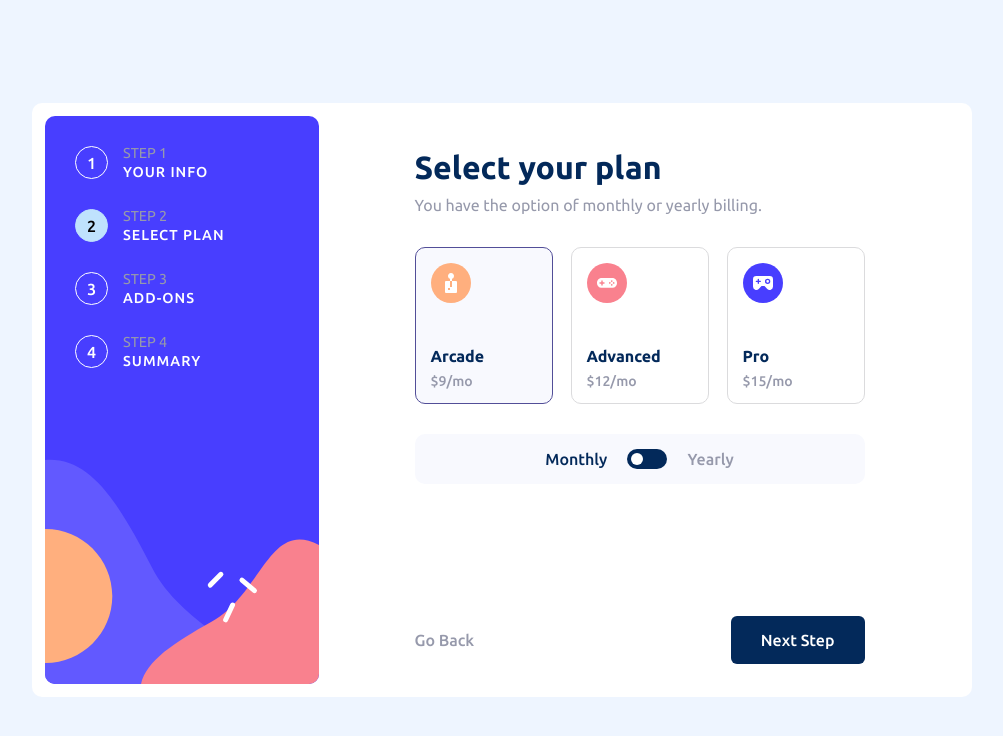
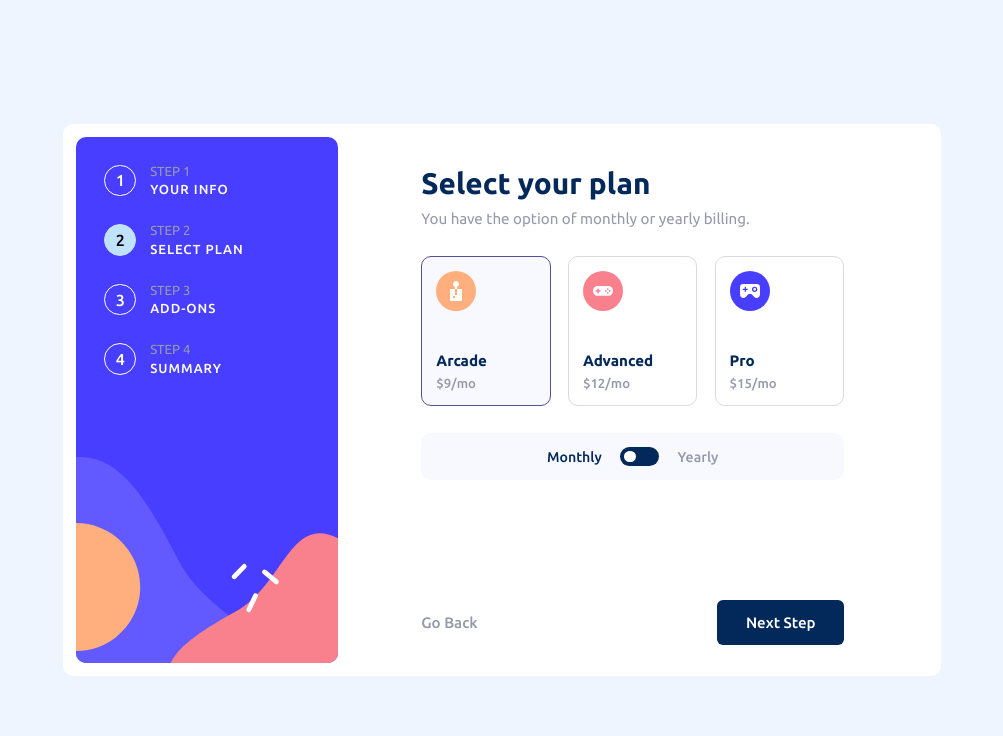
Before and after one commit to EscapismValery/multi-step-form, a React (Create React App) app: page /#/step2 in a window 1280 px wide. Shown: the top 736 px of the page, without its empty margins (138-1141 px from the left). Built offline with nearby package versions, Linux system fonts and the light colour scheme.

Commit message:
Отзывчивость для экранов от 768px до 1440px

```diff
--- a/src/App.scss
+++ b/src/App.scss
@@ -16,34 +16,53 @@
 /* ----------- Контейнер со всем содержимым ----------- */
 .cardform {
 	display: flex;
-	width: 940px;
+	@include adaptive("width", 940, 500, "px");
 	background-color: #fff;
 	border-radius: 10px;
 	padding: 13px;
+	@media screen and (max-width: 767px) {
+		flex-direction: column;
+		background-color: transparent;
+	}
 	&__container {
 		display: flex;
 		flex-direction: column;
 		justify-content: space-between;
-		width: 450px;
+		@include adaptive("width", 450, 260, "px");
+		// width: 450px;
 		margin: 20px auto;
+		@include adaptive("margin-top", 20, 10, "px");
+		@include adaptive("margin-bottom", 20, 10, "px");
+		@media screen and (max-width: 767px) {
+			background-color: #fff;
+		}
 	}
 }
 /* ----------- Контейнер боковой навигации ----------- */
 .sidebar {
-	width: 275px;
-	height: 568px;
-	padding: 30px;
-	background: url("./images/bg-sidebar-desktop.svg") no-repeat;
+	@include adaptive("width", 275, 180, "px");
+	@include adaptive("height", 568, 280, "px");
+	// width: 275px;
+	// height: 568px;
+	@include adaptive("padding", 30, 16, "px");
+	// padding: 30px;
+	background: url("./images/bg-sidebar-desktop.svg") no-repeat 50% 50%;
+	background-size: cover;
+	border-radius: 10px;
 }
 .step {
 	display: flex;
 	align-items: center;
-	gap: 15px;
-	margin-bottom: 30px;
+	// gap: 15px;
+	@include adaptive("gap", 15, 8, "px");
+	@include adaptive("margin-bottom", 30, 15, "px");
+	// margin-bottom: 30px;
 	color: #fff;
 	&__number {
-		width: 33px;
-		height: 33px;
+		@include adaptive("width", 33, 24, "px");
+		@include adaptive("height", 33, 24, "px");
+		// width: 33px;
+		// height: 33px;
 		display: flex;
 		justify-content: center;
 		align-items: center;
@@ -57,12 +76,14 @@
 		color: #000;
 	}
 	&__text {
-		height: 33px;
+		@include adaptive("height", 33, 22, "px");
+		// height: 33px;
 		display: flex;
 		flex-direction: column;
 		justify-content: space-between;
 		text-transform: uppercase;
-		font-size: 0.9em;
+		// font-size: 0.9em;
+		@include adaptive("font-size", 14, 8, "px");
 		line-height: 1;
 	}
 	&__id {
@@ -88,48 +109,63 @@
 		height: 100%;
 	}
 	&__title {
-		margin-top: 15px;
-		margin-bottom: 10px;
+		@include adaptive("margin-top", 15, 5, "px");
+		@include adaptive("margin-bottom", 10, 5, "px");
+		// margin-top: 15px;
+		// margin-bottom: 10px;
 		font-family: Ubuntu-Bold;
-		font-size: 32px;
+		@include adaptive("font-size", 32, 16, "px");
+		// font-size: 32px;
 		color:#03295A;
 	}
 	&__text {
 		color: #9699AB;
 		font-family: Ubuntu-Regular;
-		font-size: 16px;
+		@include adaptive("font-size", 16, 10, "px");
+		// font-size: 16px;
 		line-height: 1.5;
-		margin-bottom: 30px;
+		@include adaptive("margin-bottom", 30, 2, "px");
+		// margin-bottom: 30px;
 	}
 	&__content {
 		display: flex;
 		flex-direction: column;
-		gap: 25px;
+		@include adaptive("gap", 25, 10, "px");
+		// gap: 25px;
 	}
 	/* --- Стили для label и input на 1 странице --- */
 	&__label {
 		display: flex;
 		flex-direction: column;
-		gap: 10px;
+		@include adaptive("gap", 10, 2, "px");
+		// gap: 10px;
 		&-text {
 			display: flex;
 			justify-content: space-between;
 		}
 		&-title {
 			color: #03295A;
-			font-size: 14px;
+			@include adaptive("font-size", 14, 8, "px");
+			// font-size: 14px;
 		}
 		&-error {
 			color: #D63954;
 			font-family: Ubuntu-Bold;
-			font-size: 14px;
+			@include adaptive("font-size", 14, 8, "px");
+			// font-size: 14px;
 		}
 	}
 	&__input {
 		border: 1px solid #D9D8DD;
-		border-radius: 10px;
-		padding: 13px 15px;
-		font-size: 16px;
+		@include adaptive("border-radius", 10, 4, "px");
+		// border-radius: 10px;
+		// padding: 13px 15px;
+		@include adaptive("padding-top", 13, 5, "px");
+		@include adaptive("padding-bottom", 13, 5, "px");
+		@include adaptive("padding-left", 15, 7, "px");
+		@include adaptive("padding-right", 15, 7, "px");
+		@include adaptive("font-size", 16, 10, "px");
+		// font-size: 16px;
 		color: #03295A;
 	}
 	&__input:focus {
@@ -146,26 +182,36 @@
 		display: grid;
 		grid-template-columns: 1fr 1fr 1fr;
 		grid-template-rows: 1fr;
-		grid-column-gap: 18px;
+		@include adaptive("grid-column-gap", 18, 12, "px");
+		// grid-column-gap: 18px;
 		& .plan-form {
 			&__item {
-				padding: 100px 15px 15px 15px;
+				@include adaptive("padding", 15, 8, "px");
+				@include adaptive("padding-top", 100, 70, "px");
+				// padding: 100px 15px 15px 15px;
 				border: 1px solid #DBDBDD;
 				background-color: #fff;
 				border-radius: 10px;
 				cursor: pointer;
 				display: flex;
 				flex-direction: column;
-				gap: 10px;
+				@include adaptive("gap", 10, 4, "px");
+				// gap: 10px;
 				transition: all .2s ease;
 				&-arcade {
-					background: url("./images/icon-arcade.svg") no-repeat 15px 15px;
+					background: url("./images/icon-arcade.svg") no-repeat;
+					@include adaptive("background-position-x", 15, 8, "px");
+					@include adaptive("background-position-y", 15, 8, "px");
 				}
 				&-advanced {
-					background: url("./images/icon-advanced.svg") no-repeat 15px 15px;
+					background: url("./images/icon-advanced.svg") no-repeat;
+					@include adaptive("background-position-x", 15, 8, "px");
+					@include adaptive("background-position-y", 15, 8, "px");
 				}
 				&-pro {
-					background: url("./images/icon-pro.svg") no-repeat 15px 15px;
+					background: url("./images/icon-pro.svg") no-repeat;
+					@include adaptive("background-position-x", 15, 8, "px");
+					@include adaptive("background-position-y", 15, 8, "px");
 				}
 			}
 			&__item:hover {
@@ -184,15 +230,18 @@
 			&__title {
 				color: #03295A;
 				font-family: Ubuntu-Bold;
-				font-size: 16px;
+				@include adaptive("font-size", 16, 10, "px");
+				// font-size: 16px;
 			}
 			&__price {
 				color: #9699AB;
-				font-size: 14px;
+				@include adaptive("font-size", 14, 8, "px");
+				// font-size: 14px;
 			}
 			&__free {
 				color: #03295A;
-				font-size: 12px;
+				@include adaptive("font-size", 12, 6, "px");
+				// font-size: 12px;
 				display: none;
 			}
 			&__free.active {
@@ -203,10 +252,13 @@
 	&__plan-period {
 		display: flex;
 		justify-content: center;
-		gap: 20px;
+		@include adaptive("gap", 20, 10, "px");
+		// gap: 20px;
 		width: 100%;
-		margin-top: 30px;
-		padding: 15px;
+		@include adaptive("margin-top", 30, 12, "px");
+		// margin-top: 30px;
+		@include adaptive("padding", 15, 8, "px");
+		// padding: 15px;
 		background-color: #F8F9FE;
 		border-radius: 10px;
 		& .plan-period {
@@ -218,6 +270,8 @@
 				display: flex;
 				height: 100%;
 				align-items: center;
+				@include adaptive("font-size", 15, 9, "px");
+				// font-size: 16px;
 			}
 			&__radio {
 				width: 0;
@@ -235,8 +289,10 @@
 				opacity: 0;
 			}
 			&__switch {
-				width: 40px;
-				height: 20px;
+				@include adaptive("width", 40, 30, "px");
+				// width: 40px;
+				@include adaptive("height", 20, 15, "px");
+				// height: 20px;
 				background-color: #03295A;
 				border-radius: 100px;
 				position: relative;
@@ -245,16 +301,21 @@
 			&__switch:before {
 				content: "";
 				position: absolute;
-				top: 4px;
-				left: 4px;
-				width: 12px;
-				height: 12px;
+				@include adaptive("top", 4, 3, "px");
+				@include adaptive("left", 4, 3, "px");
+				// top: 4px;
+				// left: 4px;
+				@include adaptive("width", 12, 9, "px");
+				@include adaptive("height", 12, 9, "px");
+				// width: 12px;
+				// height: 12px;
 				background-color: #fff;
 				border-radius: 100px;
 				transition: left .2s ease;
 			}
 			&__check:checked + .plan-period__switch:before {
-				left: 24px;
+				@include adaptive("left", 24, 18, "px");
+				// left: 24px;
 			}
 		}
 	}
@@ -262,16 +323,19 @@
 	&__addons {
 		display: flex;
 		flex-direction: column;
-		gap: 15px;
+		@include adaptive("gap", 15, 8, "px");
+		// gap: 15px;
 		& .addons-form {
 			&__item {
 				display: flex;
 				justify-content: space-between;
 				align-items: center;
-				padding: 20px;
+				@include adaptive("padding", 20, 12, "px");
+				// padding: 20px;
 				border: 1px solid #DBDADF;
 				border-radius: 10px;
-				height: 80px;
+				@include adaptive("height", 80, 46, "px");
+				// height: 80px;
 				cursor: pointer;
 				transition: all .2s ease;
 			}
@@ -288,12 +352,15 @@
 				height: 100%;
 			}
 			&__mark {
-				width: 20px;
-				height: 20px;
+				@include adaptive("width", 20, 16, "px");
+				@include adaptive("height", 20, 16, "px");
+				// width: 20px;
+				// height: 20px;
 				background: transparent;
 				border: 1px solid #E1E0E5;
 				border-radius: 4px;
-				margin-right: 20px;
+				@include adaptive("margin-right", 20, 16, "px");
+				// margin-right: 20px;
 				align-self: center;
 			}
 			&__text {
@@ -305,14 +372,17 @@
 			&__title {
 				color: #03295A;
 				font-family: Ubuntu-Bold;
-				font-size: 16px;
+				@include adaptive("font-size", 16, 10, "px");
+				// font-size: 16px;
 			}
 			&__desc {
 				color: #9699AB;
-				font-size: 14px;
+				@include adaptive("font-size", 14, 8, "px");
+				// font-size: 14px;
 			}
 			&__price {
 				color: #524E9B;
+				@include adaptive("font-size", 15, 9, "px");
 			}
 			&__check {
 				width: 0;
@@ -334,14 +404,19 @@
 			display: flex;
 			flex-direction: column;
 			&__data {
-				padding: 25px 20px;
+				@include adaptive("padding-top", 25, 10, "px");
+				@include adaptive("padding-bottom", 25, 10, "px");
+				@include adaptive("padding-left", 20, 10, "px");
+				@include adaptive("padding-right", 20, 10, "px");
+				// padding: 25px 20px;
 				background-color: #F8F9FE;
 			}
 			&__plan {
 				display: flex;
 				justify-content: space-between;
 				align-items: center;
-				margin-bottom: 25px;
+				// margin-bottom: 25px;
+				@include adaptive("margin-bottom", 25, 15, "px");
 				&-info {
 					display: flex;
 					flex-direction: column;
@@ -351,25 +426,34 @@
 				&-price {
 					color: #052857;
 					font-family: Ubuntu-Bold;
-					font-size: 18px;
+					@include adaptive("font-size", 18, 12, "px");
+					// font-size: 18px;
 				}
 			}
 			&__title {
 				color: #052857;
 				font-family: Ubuntu-Bold;
-				font-size: 18px;
+				@include adaptive("font-size", 18, 12, "px");
+				// font-size: 18px;
+			}
+			&__text {
+				@include adaptive("font-size", 16, 10, "px");
+				// font-size: 16px;
 			}
 			&__change {
 				color: #9999A3;
 				text-decoration: underline;
 				background: none;
-				font-size: 16px;
+				@include adaptive("font-size", 16, 10, "px");
+				// font-size: 16px;
 			}
 			&__addons {
 				display: flex;
 				flex-direction: column;
-				gap: 25px;
-				padding-top: 25px;
+				@include adaptive("gap", 25, 15, "px");
+				// gap: 25px;
+				@include adaptive("padding-top", 25, 15, "px");
+				// padding-top: 25px;
 				border-top: 1px solid #E7E8ED;
 			}
 			&__addons-item {
@@ -378,19 +462,24 @@
 			}
 			&__addons-price {
 				color: #052857;
-				font-size: 16px;
+				@include adaptive("font-size", 16, 10, "px");
+				// font-size: 16px;
 			}
 			&__text {
 				color: #9999A3;
 			}
 			&__total {
-				padding: 25px 20px;
+				@include adaptive("padding-top", 25, 10, "px");
+				@include adaptive("padding-bottom", 25, 10, "px");
+				@include adaptive("padding-left", 20, 10, "px");
+				@include adaptive("padding-right", 20, 10, "px");
 				display: flex;
 				justify-content: space-between;
 			}
 			&__total-price {
 				color: #483EFF;
-				font-size: 20px;
+				@include adaptive("font-size", 20, 14, "px");
+				// font-size: 20px;
 				font-family: Ubuntu-Bold;
 			}
 		}
@@ -404,7 +493,7 @@
 		flex-direction: column;
 		justify-content: center;
 		align-items: center;
-		gap: 20px;
+		@include adaptive("gap", 20, 10, "px");
 		&__text {
 			text-align: center;
 		}
@@ -417,11 +506,16 @@
 	display: flex;
 	justify-content: space-between;
 	& button {
-		font-size: 16px;
+		@include adaptive("font-size", 16, 10, "px");
+		// font-size: 16px;
 	}
 }
 .button {
-	padding: 15px 30px;
+	@include adaptive("padding-top", 15, 9, "px");
+	@include adaptive("padding-bottom", 15, 9, "px");
+	@include adaptive("padding-left", 30, 20, "px");
+	@include adaptive("padding-right", 30, 20, "px");
+	// padding: 15px 30px;
 	border-radius: 6px;
 	color: #fff;
 }
--- a/src/components/Result.jsx
+++ b/src/components/Result.jsx
@@ -85,7 +85,7 @@ const Result = () => {
 								</div>
 							</div>
 							<div className="result-form__total">
-								<h4 className="result-form__text">Total ({data.periodTime})</h4>
+								<h4 className="result-form__text">Total (per {data.periodTime === "mo" ? "month" : "year"})</h4>
 								<p className="result-form__total-price">+${count}/{data.periodTime}</p>
 							</div>
 						</div>
```
Also changed, not shown: 11 other files (tests, documents, lock files or other folders).
